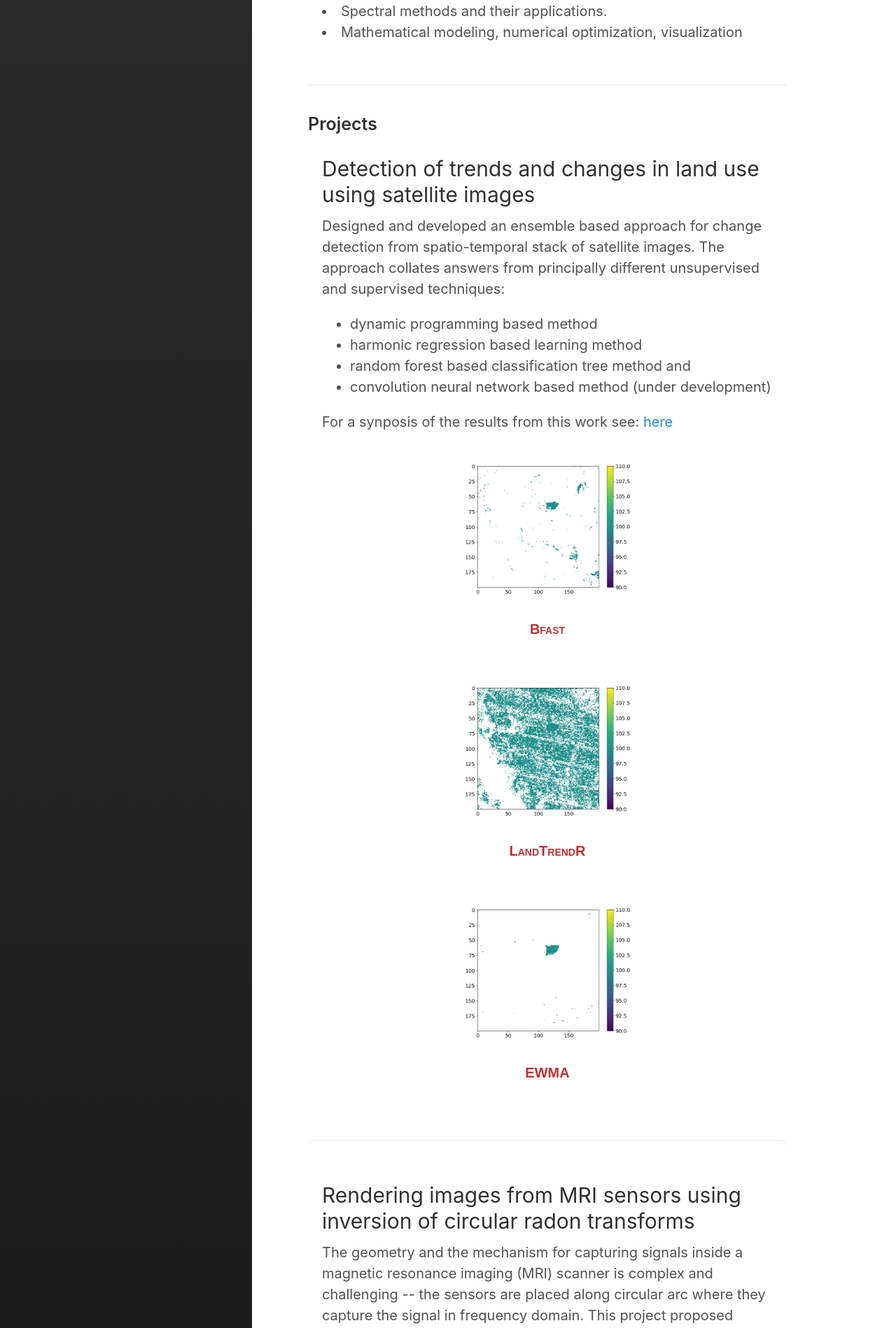
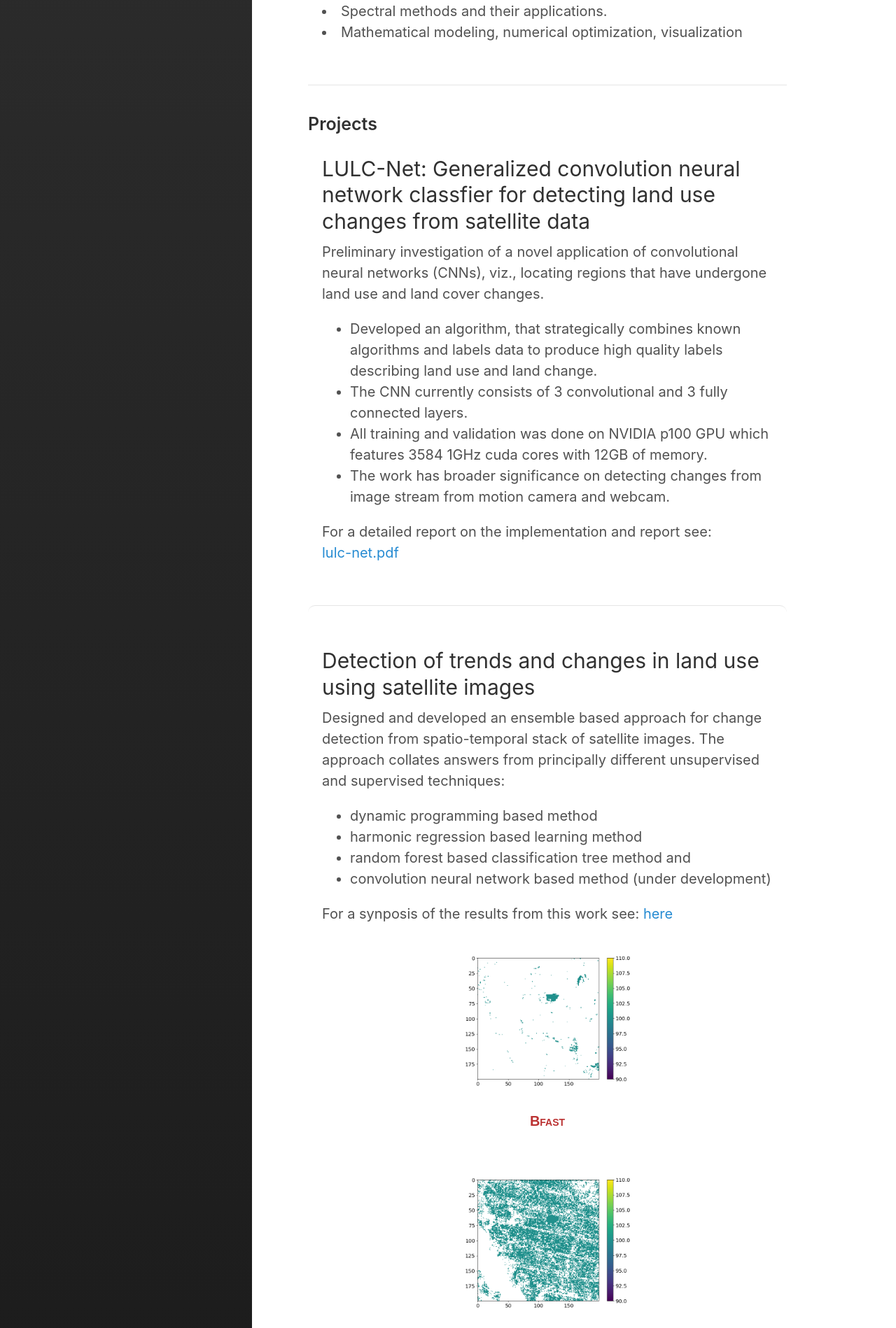
Before and after one commit to rishus/rishus.github.io, a Jekyll site: the page built from index.html, in a window 1280 px wide. Shown: the part 1053-2951 px from the top of the page at 70% size. Built offline with Jekyll 4.4.1, drawn with Linux system fonts in a browser that asks for light colours; some of the changed text lies outside the part shown.

Commit message:
added description of lulc-net.pdf

```diff
--- a/index.html
+++ b/index.html
@@ -44,6 +44,26 @@ title: Home
 </h3>
 <article class="post">
   <div class="post-content">
+    <h2 class="post-title">LULC-Net: Generalized convolution neural network classfier
+for detecting land use changes from satellite data</h2>
+    <p>Preliminary investigation of a novel application of convolutional neural networks (CNNs), viz.,
+	locating regions that have undergone land use and land cover changes.
+    </p>
+    <ul>
+      <li>Developed an algorithm, that strategically combines known algorithms and labels
+data to produce high quality labels describing land use and land change.</li>
+      <li>The CNN currently consists of 3 convolutional and 3 fully connected layers.</li>
+      <li>All training and validation was done on NVIDIA p100 GPU which features 3584 1GHz cuda cores  with 12GB of memory. </li>
+      <li>The work has broader significance on detecting changes from image stream from motion camera and webcam.</li>
+    </ul>
+
+For a detailed report
+on the implementation and report see: <a href="lulc-net.pdf"> lulc-net.pdf</a>
+</article>
+
+
+<article class="post">
+  <div class="post-content">
     <h2 class="post-title">Detection of trends and changes in land use using satellite images</h2>
     <p>Designed and developed an ensemble based approach for change detection
       from spatio-temporal stack of satellite images. The approach
@@ -79,6 +99,20 @@ title: Home
   </div>
 </article>
 
+<article class="post">
+  <div class="post-content">
+    <h2 class="post-title">Detecting users with dependency traits in Twitter</h2>
+    <p>  Developed technique to identify users exhibiting dependence (anomously high activity) to a particular
+      lifestyle such as cosmetics, shopping, etc.
+    </p>
+    <ul>
+    <li> Developed focussed crawler that, starting with a set of seed users, grows the potential pool
+        of candidate users through biased exploration of the follower-followee graph.</li>
+    <li> Analyzed approx. 10 million users, 10 billion tweets, 1 billion edges, and over 20 facets of the users. </li>
+    <li> Analytics was written in python while data managment was done using database. This allowed for concurrent processing of various phases of the analytics pipeline </li>
+    </ul>
+</article>
+
 
 <article class="post">
   <div class="post-content">
```
Also changed, not shown: other parts of index.html (+1 -1 lines), 1 other file.
